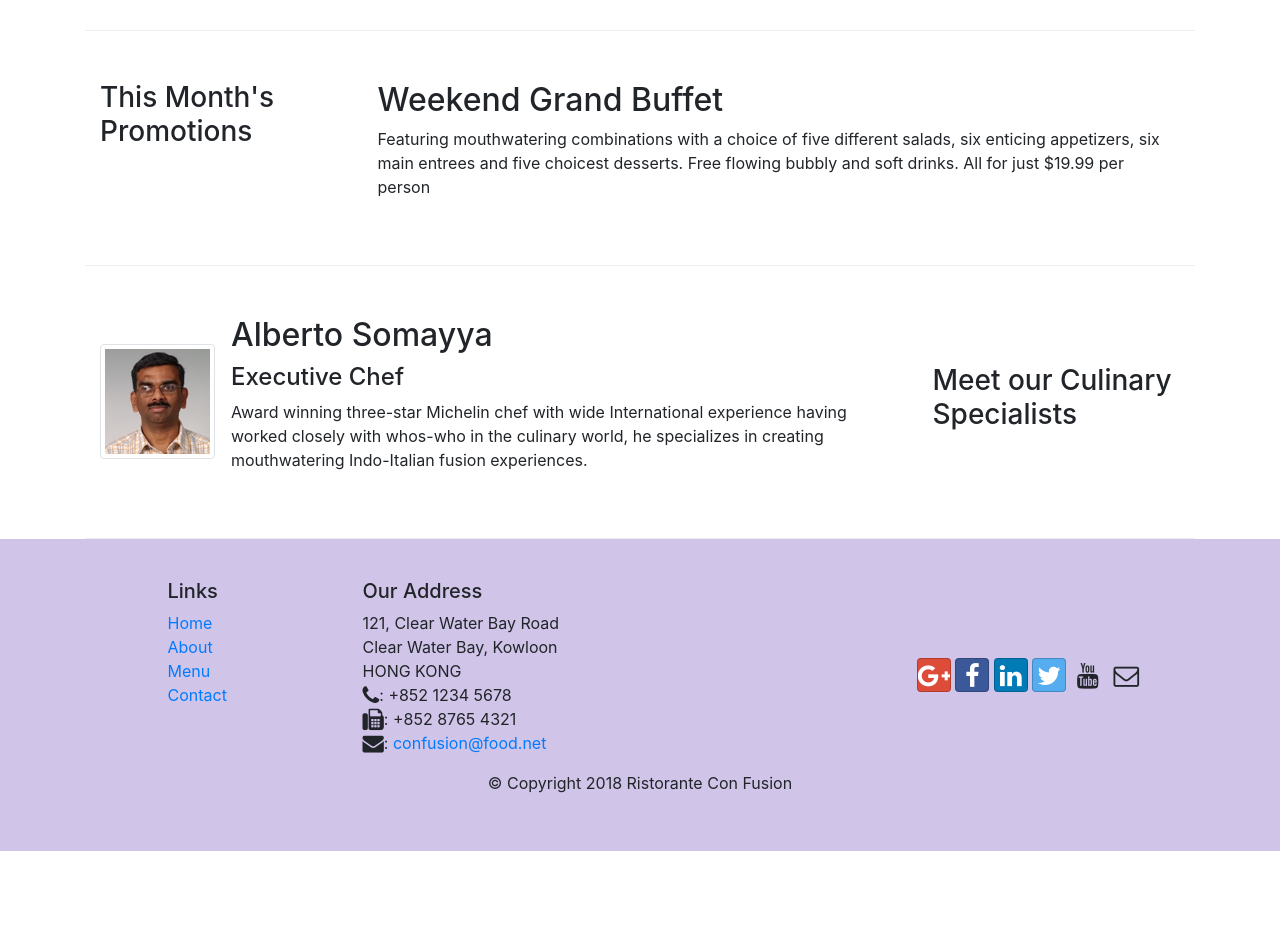
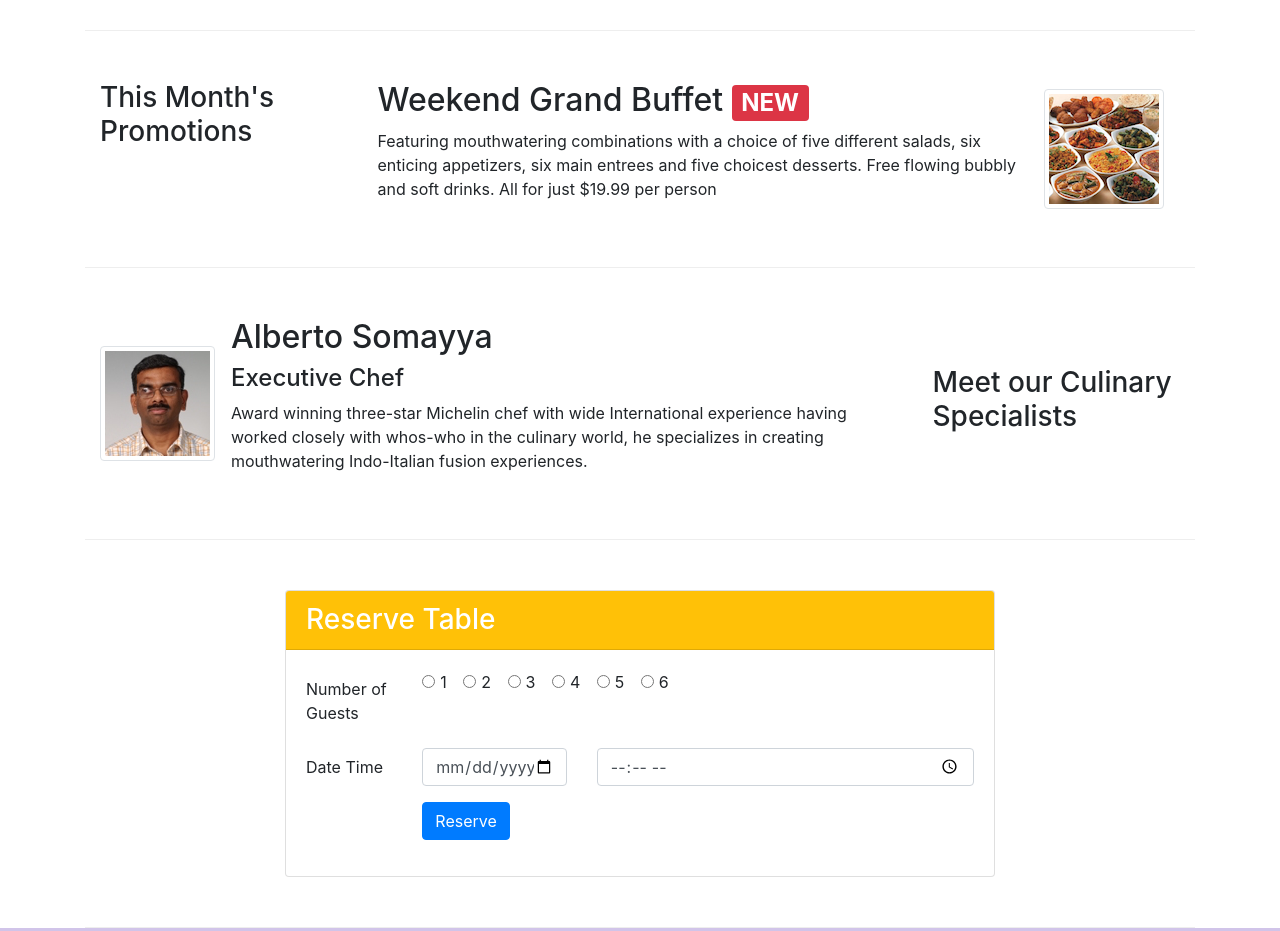
Before and after one commit to XinyiM/Bootstrap4Project, a website: page index.html in a window 1280 px wide. Shown: the part 540-1471 px from the top of the page. Before the commit the page ends 1391 px from the top, so only its background shows below. Drawn offline with nearby package versions, Linux system fonts and the light colour scheme.

Commit message:
assignment2

```diff
--- a/index.html
+++ b/index.html
@@ -34,6 +34,7 @@
             </div>
         </div>
     </nav>
+
     <header class="jumbotron-header">
         <div class="container">
             <div class="row row-header align-items-center">
@@ -41,8 +42,11 @@
                     <h1>Ristorante con Fusion</h1>
                     <p>We take inspiration from the World's best cuisines, and create a unique fusion experience. Our lipsmacking creations will tickle your culinary senses!</p>
                 </div>
-                <div class="col-12 col-sm align-self-center">
+                <div class="col-12 col-sm-3 align-self-center">
                     <img src="img/logo.png"class="image-fluid">
+                </div>
+                <div class="col-12 col-sm-3 align-self-center">
+                    <button type="button" class="btn btn-warning btn-lg btn-block">Reserve</button>
                 </div>
             </div>
         </div>
@@ -65,7 +69,7 @@
                             <span class="badge badge-danger">HOT </span>
                             <span class="badge badge-pill badge-secondary">$4.99</span>
                         </h2>
-                        <p>A unique combination of Indian Uthappam (pancake) and Italian pizza, topped with Cerignola olives, ripe vine cherry tomatoes, Vidalia onion, Guntur chillies and Buffalo Paneer.</p>
+                        <p class="d-none d-sm-block">A unique combination of Indian Uthappam (pancake) and Italian pizza, topped with Cerignola olives, ripe vine cherry tomatoes, Vidalia onion, Guntur chillies and Buffalo Paneer.</p>
                     </div>
                 </div>
             </div>
@@ -77,8 +81,17 @@
                 <h3>This Month's Promotions</h3>
             </div>
             <div class="col col-sm col-md">
-                <h2>Weekend Grand Buffet</h2>
-                <p>Featuring mouthwatering combinations with a choice of five different salads, six enticing appetizers, six main entrees and five choicest desserts. Free flowing bubbly and soft drinks. All for just $19.99 per person </p>
+                <div class="media">
+
+                    <div class="media-body">
+                        <h2 class="mt-0">
+                            Weekend Grand Buffet
+                            <span class="badge badge-danger">NEW</span>
+                        </h2>
+                        <p class="d-none d-sm-block">Featuring mouthwatering combinations with a choice of five different salads, six enticing appetizers, six main entrees and five choicest desserts. Free flowing bubbly and soft drinks. All for just $19.99 per person </p>
+                    </div>
+                    <img class="d-flex mr-3 img-thumbnail align-self-center" src="img/buffet.png" alt="buffet">
+                </div>
             </div>
         </div>
 
@@ -93,11 +106,75 @@
                     <div class="media-body">
                         <h2 class="mt-0">Alberto Somayya</h2>
                         <h4>Executive Chef</h4>
-                        <p>Award winning three-star Michelin chef with wide International experience having worked closely with whos-who in the culinary world, he specializes in creating mouthwatering Indo-Italian fusion experiences. </p>
+                        <p class="d-none d-sm-block">Award winning three-star Michelin chef with wide International experience having worked closely with whos-who in the culinary world, he specializes in creating mouthwatering Indo-Italian fusion experiences. </p>
                     </div>
                 </div>
             </div>
         </div>
+
+        <div class="row row-content justify-content-center">
+            <div class="col-12 col-sm-8">
+                <div class="card">
+                    <h3 class="card-header bg-warning text-white">Reserve Table </h3>
+                    <div class="card-body">
+                        <form>
+                            <div class="form-group row">
+                                <!-- add a label called firstname in the particular row that occupies 2 cols-->
+                                <label for="firstname" class="col-md-2 col-form-label">Number of Guests</label>
+                                <div class="col-md-10">
+                                    <div class="form-check form-check-inline">
+                                        <input class="form-check-input" type="radio" name="inlineRadioOptions" id="inlineRadio1" value="option1">
+                                        <label class="form-check-label" for="inlineRadio1">1</label>
+                                    </div>
+                                    <div class="form-check form-check-inline">
+                                        <input class="form-check-input" type="radio" name="inlineRadioOptions" id="inlineRadio2" value="option2">
+                                        <label class="form-check-label" for="inlineRadio2">2</label>
+                                    </div>
+                                    <div class="form-check form-check-inline">
+                                        <input class="form-check-input" type="radio" name="inlineRadioOptions" id="inlineRadio3" value="option3">
+                                        <label class="form-check-label" for="inlineRadio3">3</label>
+                                    </div>
+                                    <div class="form-check form-check-inline">
+                                        <input class="form-check-input" type="radio" name="inlineRadioOptions" id="inlineRadio1" value="option1">
+                                        <label class="form-check-label" for="inlineRadio1">4</label>
+                                      </div>
+                                      <div class="form-check form-check-inline">
+                                        <input class="form-check-input" type="radio" name="inlineRadioOptions" id="inlineRadio2" value="option2">
+                                        <label class="form-check-label" for="inlineRadio2">5</label>
+                                      </div>
+                                      <div class="form-check form-check-inline">
+                                        <input class="form-check-input" type="radio" name="inlineRadioOptions" id="inlineRadio3" value="option3">
+                                        <label class="form-check-label" for="inlineRadio3">6</label>
+                                      </div>
+
+                                </div>
+                            </div>
+
+                            <div class="form-group row">
+                                <!-- add a label called firstname in the particular row that occupies 2 cols-->
+                                <label for="telnum" class="col-md-2 col-form-label">Date Time</label>
+                                <div class="col-5 col-md-3">
+                                    <input type="date" class="form-control" id="date" name="date"
+                                    placeholder="Date">
+                                </div>
+                                <div class="col-7 col-md-7">
+                                    <input type="time" class="form-control" id="time" name="time"
+                                    placeholder="Time">
+                                </div>
+                            </div>
+
+                            <div class="form-group row">
+                                <div class="offset-md-2 col-md-10">
+                                    <button type="submit" class="btn btn-primary">Reserve</button>
+                                </div>
+                            </div>
+
+                        </form>
+                    </div>
+                </div>
+            </div>
+        </div>
+
     </div>
 
     <footer class='footer'>
```
